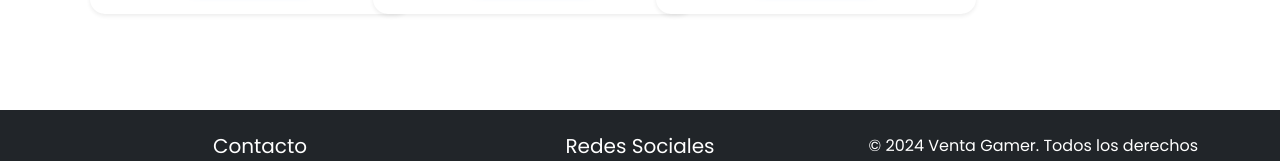
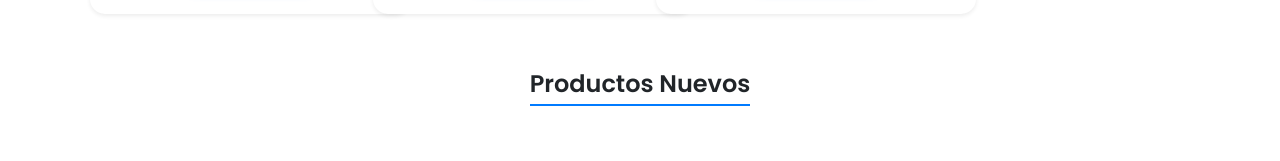
Before and after one commit to LucasAlderete/tpo-api-uade-frontend, a React (Vite) app: page / in a window 1280 px wide. Shown: the part 4928-5089 px from the top of the page. Built offline with nearby package versions, Linux system fonts and the light colour scheme; data requests are answered from the project's data file.

Commit message:
fix home

```diff
--- a/src/pages/Home.jsx
+++ b/src/pages/Home.jsx
@@ -54,7 +54,7 @@ const Home = () => {
       {data.products && Object.keys(data.products).map((categoryName, index) => (
         <CategorySection key={index} categoryName={categoryName} products={data.products[categoryName]} />
       ))}
-      {data.nuevos && Object.keys(data.nuevos).map((categoryName, index) => (
+      {data.nuevos && Object.keys([0]).map((index) => (
         <CategorySection key={index} categoryName="Productos Nuevos" products={data.nuevos} />
       ))}
     </div>
```
